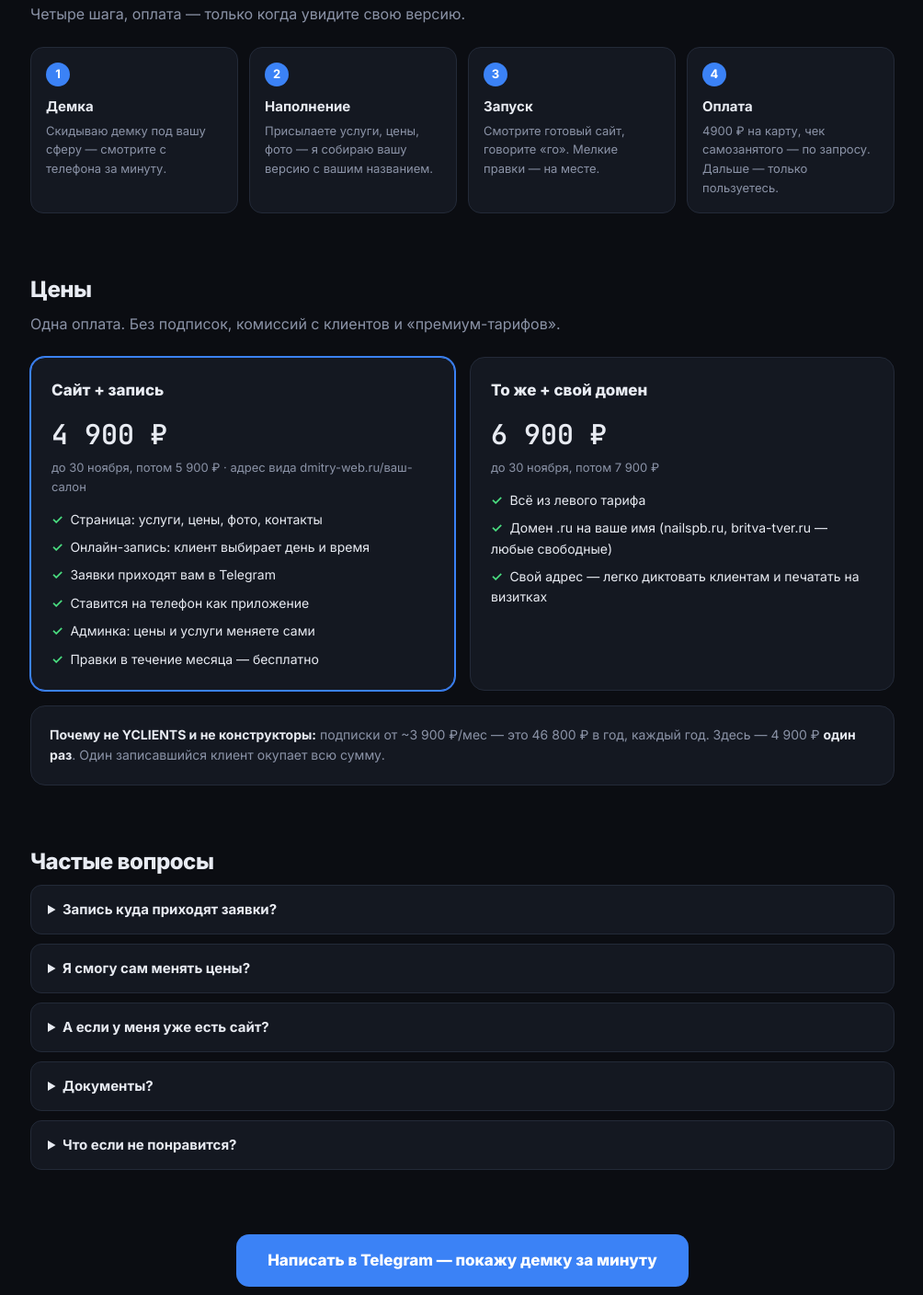
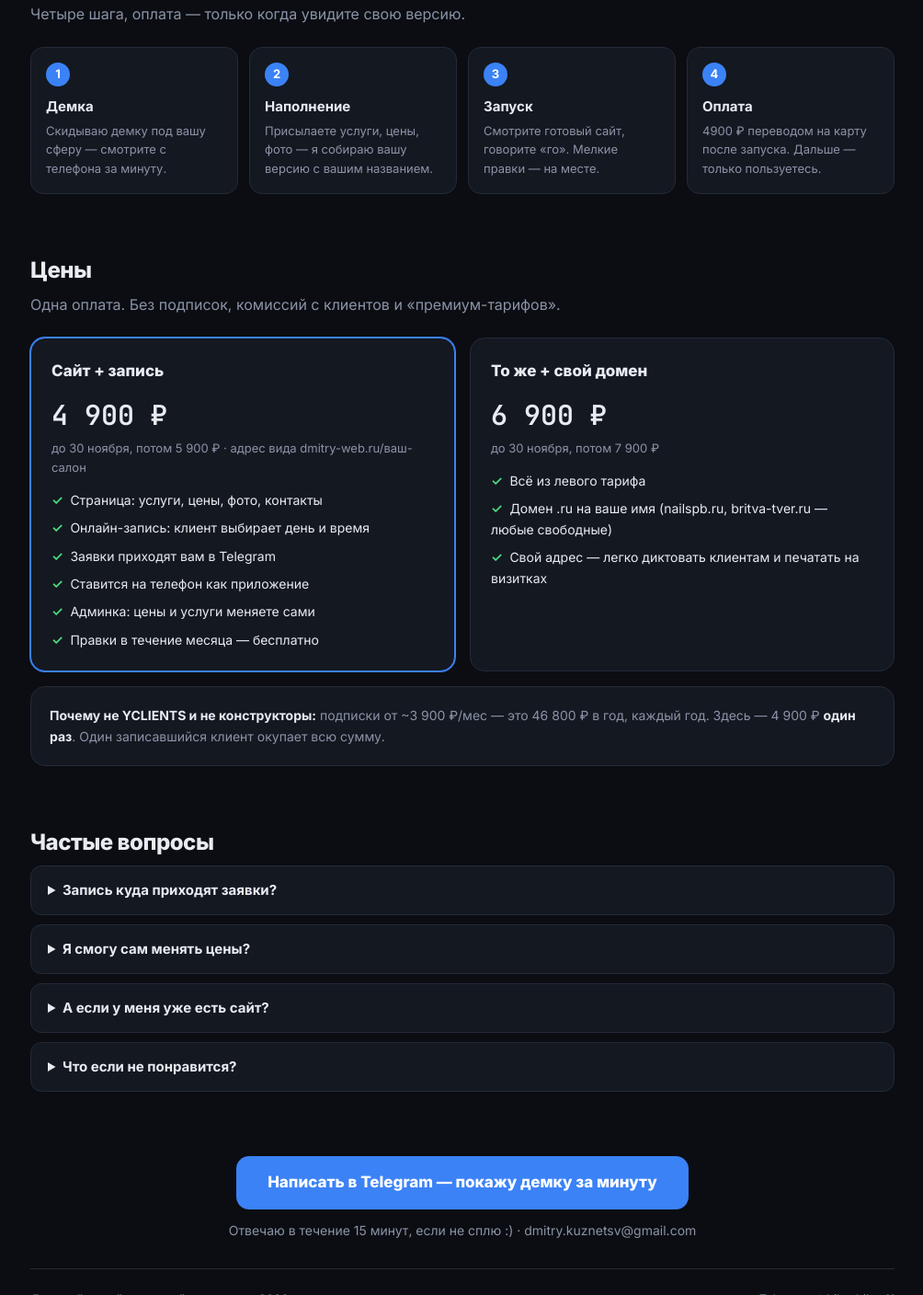
Before and after one commit to biber78788-byte/dmitry-web, a plain HTML site: page index.html in a window 1280 px wide. Shown: the part 1397-2805 px from the top of the page at 92% size, without its empty margins (137-1141 px from the left). Drawn offline with Linux system fonts and the light colour scheme.

Commit message:
deploy ru landing

```diff
--- a/index.html
+++ b/index.html
@@ -121,7 +121,7 @@
     <div class="step"><b>1</b><h3>Демка</h3><p>Скидываю демку под вашу сферу — смотрите с телефона за минуту.</p></div>
     <div class="step"><b>2</b><h3>Наполнение</h3><p>Присылаете услуги, цены, фото — я собираю вашу версию с вашим названием.</p></div>
     <div class="step"><b>3</b><h3>Запуск</h3><p>Смотрите готовый сайт, говорите «го». Мелкие правки — на месте.</p></div>
-    <div class="step"><b>4</b><h3>Оплата</h3><p>4900 ₽ на карту, чек самозанятого — по запросу. Дальше — только пользуетесь.</p></div>
+    <div class="step"><b>4</b><h3>Оплата</h3><p>4900 ₽ переводом на карту после запуска. Дальше — только пользуетесь.</p></div>
   </div>
 
   <h2 id="price">Цены</h2>
@@ -160,7 +160,6 @@
     <details><summary>Запись куда приходят заявки?</summary><p>Вам в Telegram мгновенным сообщением: имя, телефон, услуга, дата и время. Дублируются в админке сайта.</p></details>
     <details><summary>Я смогу сам менять цены?</summary><p>Да, админка простая: цены, услуги, фото и блокировка занятых часов — всё меняется вами за пару минут с телефона.</p></details>
     <details><summary>А если у меня уже есть сайт?</summary><p>Не нужно переделывать всё — добавлю именно кнопку записи к существующей странице. Обсудим по фото вашего сайта.</p></details>
-    <details><summary>Документы?</summary><p>Я самозанятый: чек из «Мой налог» на каждую оплату — подойдёт для бухгалтерии ИП.</p></details>
     <details><summary>Что если не понравится?</summary><p>Оплата — после того как вы посмотрели свою готовую версию. Не понравилось — расходимся без счёта.</p></details>
   </div>
 
```
